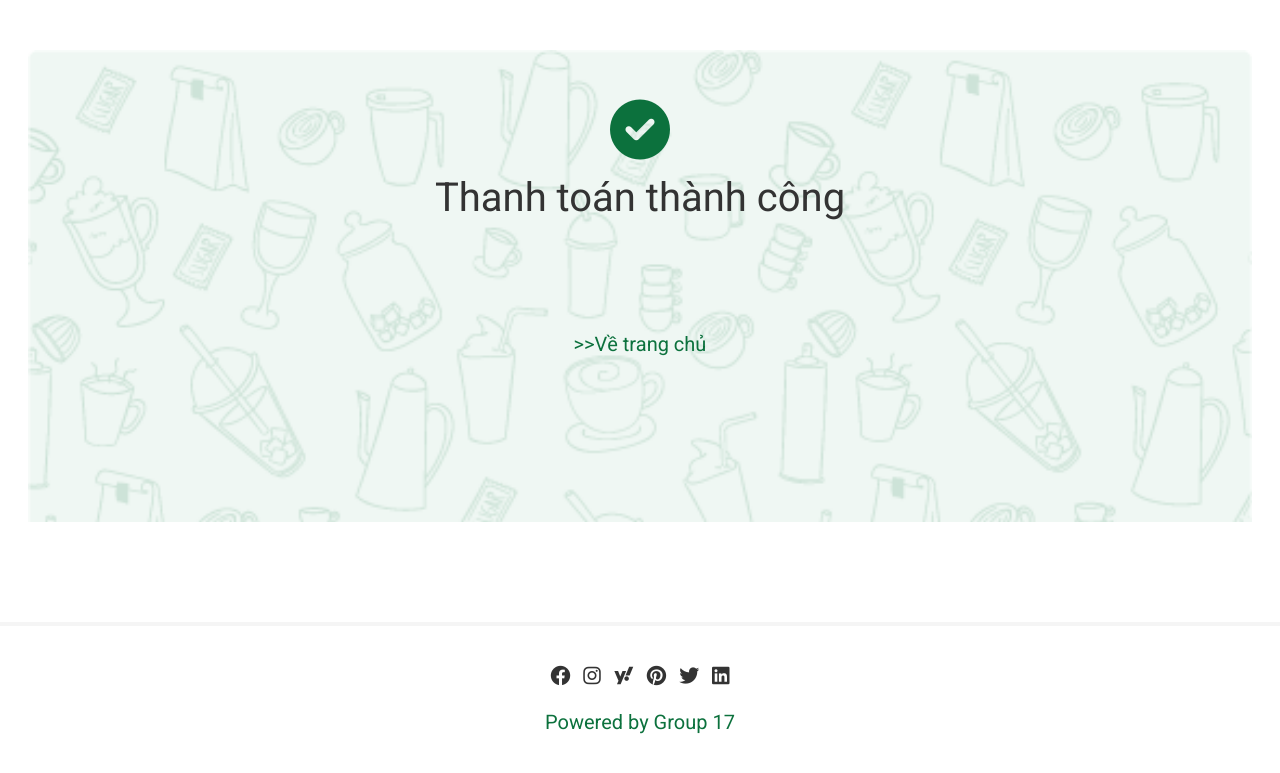
After one commit to phanphong13/Coffee_Tea, a PHP site: page /success.html in a window 1280 px wide. The commit adds this page. Shown: the top 773 px of the page. Run offline with PHP 8.4, Linux system fonts and the light colour scheme.

Commit message:
payment success

```diff
--- a/Assets/CSS/style.css
+++ b/Assets/CSS/style.css
@@ -137,6 +137,8 @@
 
 
 .header__user-name {
+    min-width: 100px;
+    text-align: right;
     color: var(--primary-color);
     font-size: 1.4rem;
     line-height: 30px;
@@ -276,6 +278,15 @@
     display: flex;
     padding: 10px 0;
     border-bottom: 1px solid #f5f5f5;
+}
+
+.header__cart-products-item-no {
+    display: block;
+    width: 100%;
+    font-size: 1.6rem;
+    text-align: center;
+    height: 40px;
+    line-height: 40px;
 }
 
 .header__cart-products-item:hover {
@@ -1407,3 +1418,33 @@ input[name = "show-list"] {
 .payment__cart-sumPrice span {
     color: red;
 }
+
+/* payment success */
+.payment__success {
+    margin-top: 50px;
+    padding-top: 50px;
+    width: 100%;
+    background: url('/Assets/Img/Products/icon_hotproduct.png') top center / cover no-repeat;
+}
+
+.payment__success-icon {
+    text-align: center;
+    font-size: 6rem;
+    color: var(--primary-color);
+}
+
+.payment__success-text {
+    margin: 30px 0;
+    color: var(--text-color);
+    text-align: center;
+    font-size: 4rem;
+}
+
+.payment__success-back  {
+    display: block;
+    font-size: 2rem;
+    text-decoration: none;
+    text-align: center;
+    margin: 130px 0 170px 0;
+    color: var(--primary-color);
+}
--- a/main.js
+++ b/main.js
@@ -219,7 +219,7 @@ function validator(formSelector) {
 
         max: function(max) {
             return function(value) {
-                return value.length >= max ? undefined : `Vui lòng nhập tối thiểu ${max} kí tự`;
+                return value.length <= max ? undefined : `Vui lòng nhập tối đa ${max} kí tự`;
             }
         },
         isConfirm: function(value) {
--- /dev/null
+++ b/success.html
@@ -0,0 +1,63 @@
+<!DOCTYPE html>
+<html lang="en">
+<head>
+    <meta charset="UTF-8">
+    <meta http-equiv="X-UA-Compatible" content="IE=edge">
+    <meta name="viewport" content="width=device-width, initial-scale=1.0">
+    <title>>Tea</title>
+    <link rel="icon" href="Assets/Img/Header/logo_1.png">
+    <link href="https://fonts.googleapis.com/css2?family=Roboto:wght@300;400;500;700&display=swap" rel="stylesheet">
+    <link rel="stylesheet" href="https://cdnjs.cloudflare.com/ajax/libs/normalize/8.0.1/normalize.min.css">
+    <link rel="stylesheet" href="Assets/CSS/base.css">
+    <link rel="stylesheet" href="Assets/CSS/style.css">
+    <link rel="stylesheet" href="Assets/Fonts/fontawesome-free-6.1.1-web/css/all.css">
+    <link rel="stylesheet" href="Assets/CSS/grid.css">
+</head>
+<body>
+    <div class="grid wide">
+        <div class="row">
+            <div class="payment__success">
+                <div class="payment__success-icon">
+                    <i class="fa-solid fa-circle-check"></i>
+                </div>
+                <div class="payment__success-text">
+                    <span>Thanh toán thành công</span>
+                </div>
+                <a href="" class="payment__success-back">>>Về trang chủ</a>
+            </div>
+        </div>
+    </div>
+    <div id="footer">
+        <div class="footer__list">
+            <a href="#" class="footer__list-item">
+                <i class="fa-brands fa-facebook"></i>
+            </a>
+            <a href="#" class="footer__list-item">
+                <i class="fa-brands fa-instagram"></i>
+            </a>
+            <a href="#" class="footer__list-item">
+                <i class="fa-brands fa-yahoo"></i>
+            </a>
+            <a href="#" class="footer__list-item">
+                <i class="fa-brands fa-pinterest"></i>
+            </a>
+            <a href="" class="footer__list-item">
+                <i class="fa-brands fa-twitter"></i>
+            </a>
+            <a href="" class="footer__list-item">
+                <i class="fa-brands fa-linkedin"></i>
+            </a>
+        </div>
+        <div class="footer__content">
+            <p class="footer__content-text">
+                Powered by
+                <a href="" class="footer__content-link">
+                    Group 17
+                </a>
+            </p>
+        </div>
+    </div>
+
+
+</body>
+</html>
--- a/view/modal_login.php
+++ b/view/modal_login.php
@@ -20,12 +20,12 @@
                                             <div class="auth-form__form">
                                                 <div class="auth-form__group">
                                                     <label for="" class="auth-form__title">Nhập email</label>
-                                                    <input type="text" name="email" class="auth-form__input" rules="required|email" placeholder="Nhập email của bạn" autocomplete="on">
+                                                    <input type="text" name="email" class="auth-form__input" required rules="required|email" placeholder="Nhập email của bạn" autocomplete="on">
                                                     <span class="auth-form__error"></span>
                                                 </div>
                                                 <div class="auth-form__group">
                                                     <label for="" class="auth-form__title">Nhập mật khẩu</label>
-                                                    <input type="password" name="password" class="auth-form__input" rules="required|min:6" placeholder="Nhập mật khẩu của bạn" autocomplete="on">
+                                                    <input type="password" name="password" class="auth-form__input" required rules="required|min:6" placeholder="Nhập mật khẩu của bạn" autocomplete="on">
                                                     <span class="auth-form__error"></span>
                                                 </div>
                                             </div>
```
Also changed, not shown: payment.php (+4 -4 lines), view/header.php (+15 -3 lines), view/modal_register.php (+4 -4 lines), Assets/Img/Products/icon_hotproduct.png (added).
